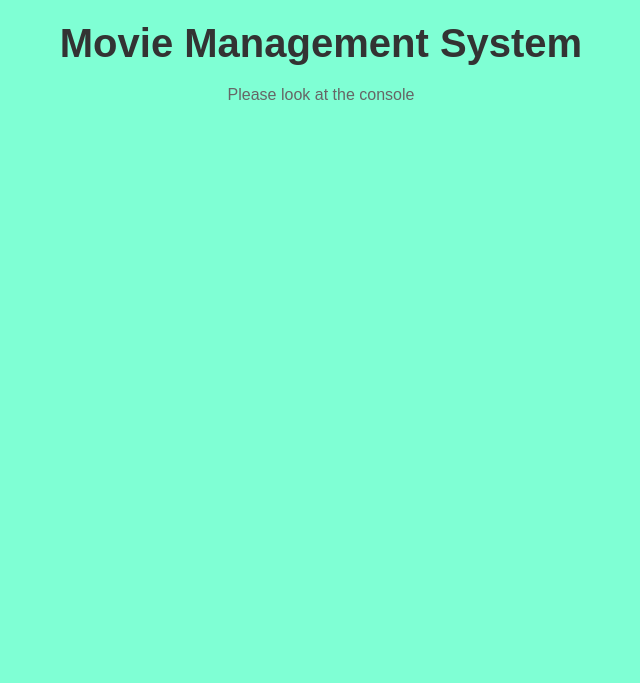
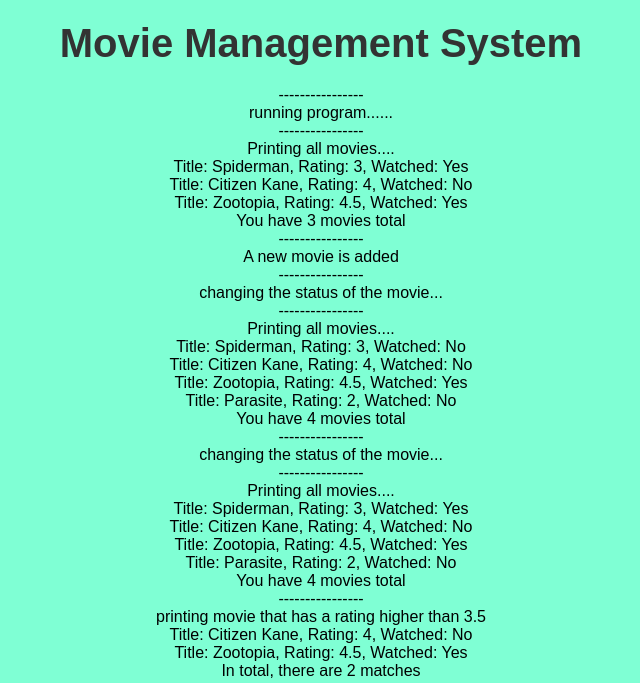
Before and after one commit to RamseyJ88/movie_MGMT, a plain HTML site: page index.html in a window 1280 px wide. Shown: the part 303-986 px from the top of the page, without its empty margins (319-959 px from the left). Before the commit the page ends 800 px from the top, so only its background shows below. Drawn offline with Linux system fonts and the light colour scheme.

Commit message:
hopefullywedone

```diff
--- a/index.html
+++ b/index.html
@@ -15,7 +15,6 @@
     </header>
 
     <h1>Movie Management System</h1>
-    <p>Please look at the console</p>
 
     <ul id="movie-list" class="movie-list"></ul>
 
--- a/script.js
+++ b/script.js
@@ -1,4 +1,8 @@
 let allMovies = [];
+
+function display(message) {
+    document.getElementById("result").innerHTML += message + "<br>";
+}
 
 //Define a movie class with parameters title (string), rating (number) and haveWatched (boolean)
 class Movie {
```
